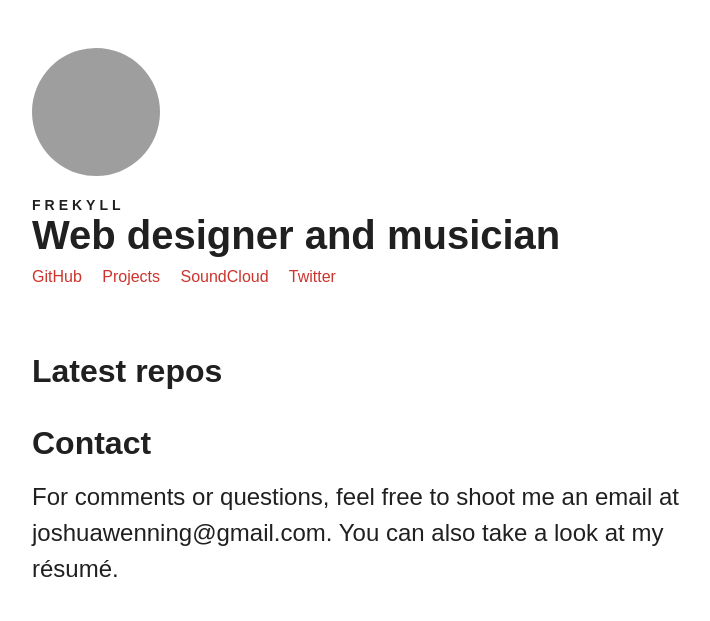
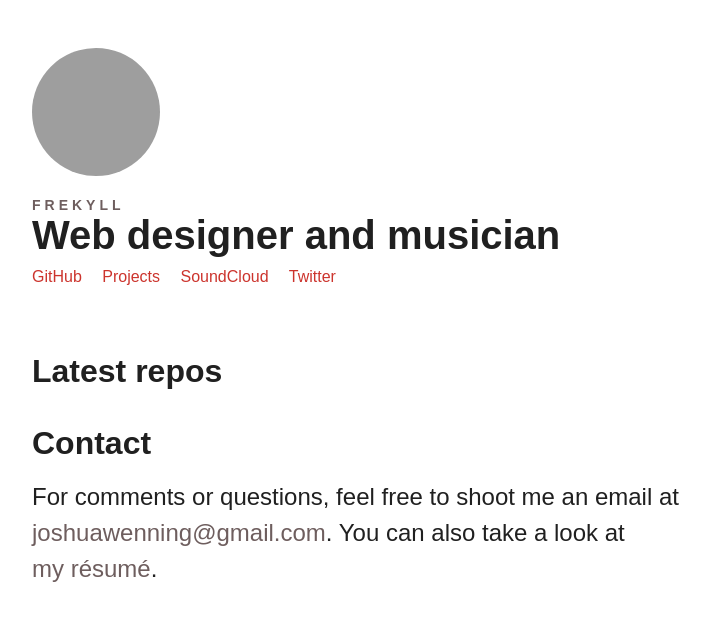
Before and after one commit to frekyll/frekyll, a Jekyll site: the page built from index.html, in a window 1280 px wide. Shown: the top 621 px of the page, without its empty margins (176-886 px from the left). Built offline with Jekyll 4.4.1, drawn with Linux system fonts in a browser that asks for light colours; grey boxes are pictures that could not be loaded.

Commit message:
Prevent link text from wrapping

```diff
--- a/_sass/_link.sass
+++ b/_sass/_link.sass
@@ -2,6 +2,7 @@
   border-bottom: 2px solid transparent
   color: $ruby
   transition: border .125s, color .125s
+  white-space: nowrap
 
   &.is-active,
   &:hover,
@@ -11,8 +12,8 @@
 
 .link-muted
   border-bottom: 0
-  color: $black
+  color: $grey
 
   &:hover,
   &:focus
-    color: $grey
+    color: $black
```
